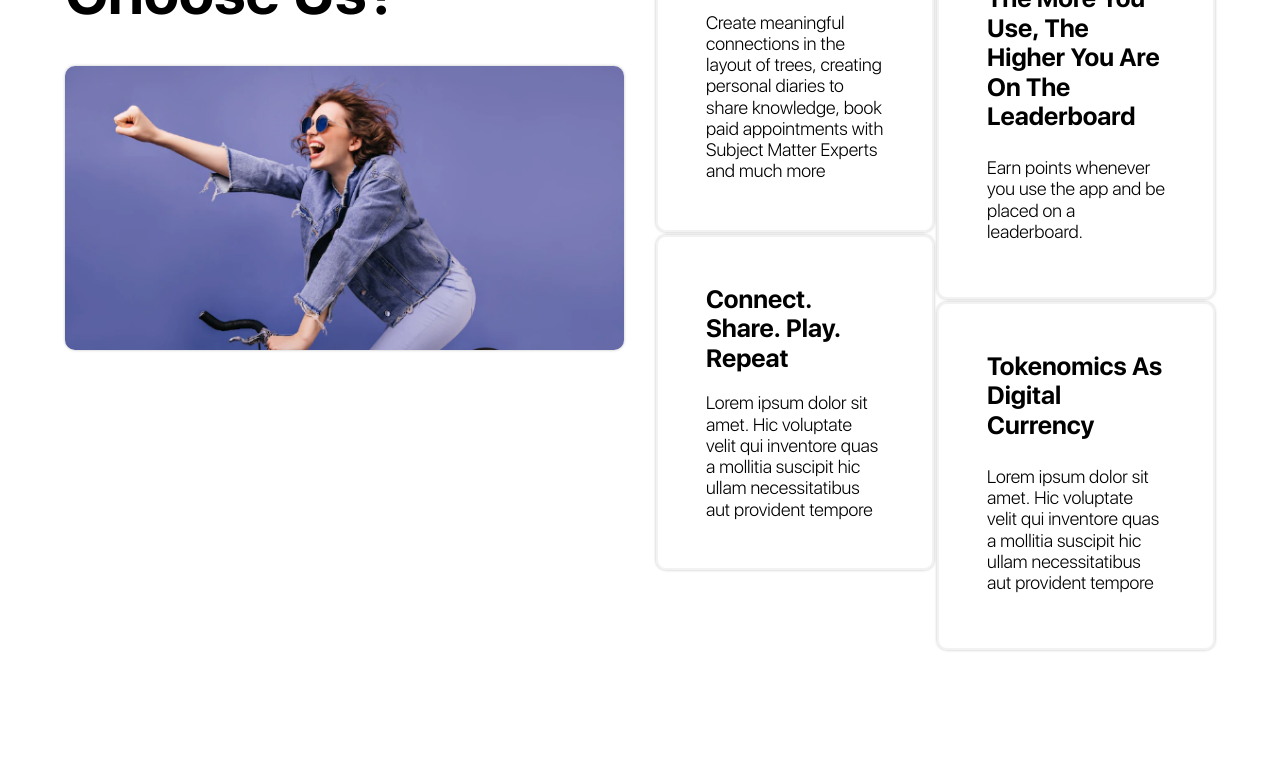
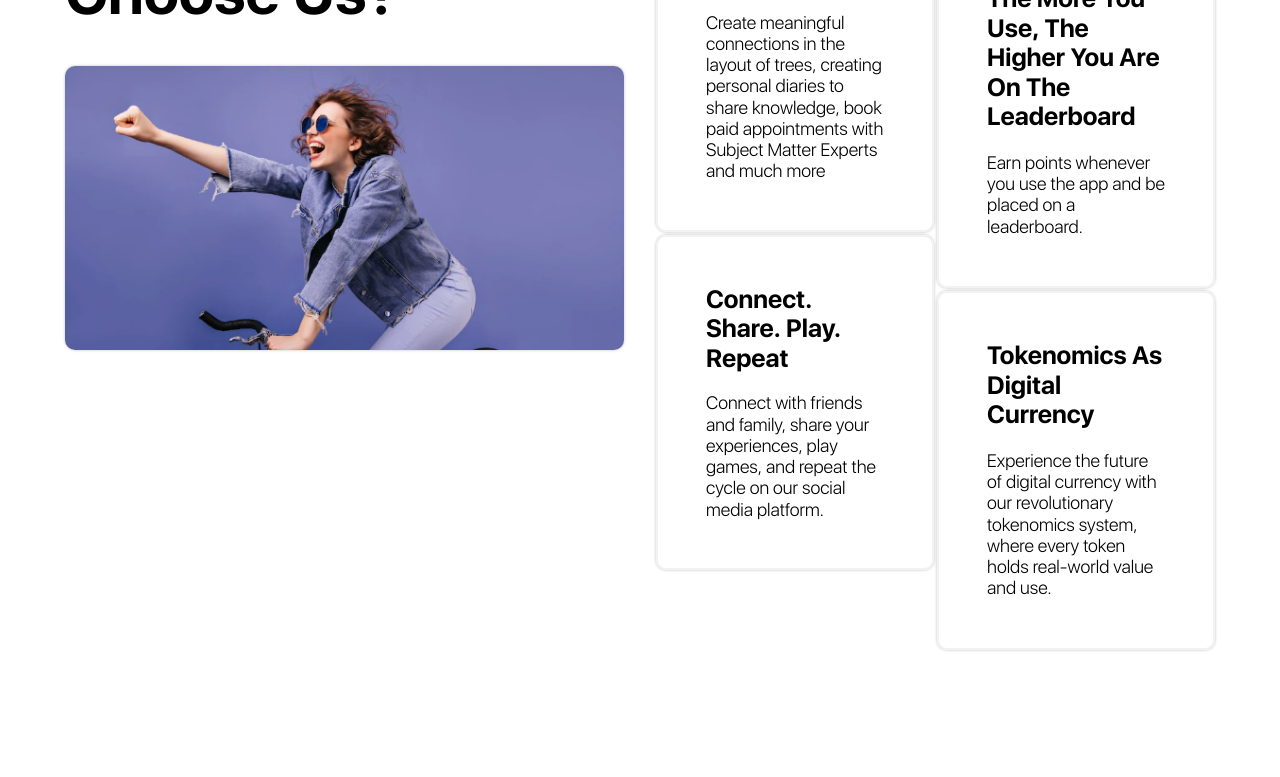
Before and after one commit to formorri/BFFGram, a Next.js app: page / in a window 1280 px wide. Shown: the part 1202-1979 px from the top of the page. Built offline with nearby package versions, Linux system fonts and the light colour scheme.

Commit message:
some text changes

```diff
--- a/src/pages/about.js
+++ b/src/pages/about.js
@@ -15,6 +15,7 @@ import Footer from '../components/Footer';
 
 import styles from '../styles/About.module.scss'
 import ArrowOutwardIcon from '@mui/icons-material/ArrowOutward';
+import PlayArrowIcon from '@mui/icons-material/PlayArrow';
 
 import { images } from './../constants';
 
@@ -117,6 +118,9 @@ export default function Home() {
                     <div className={styles.description}>
                         <p>Write up about Monah’s accomplishments, passion for the company….Lorem ipsum dolor sit amet. Hic voluptate velit qui inventore quas a mollitia suscipit hic ullam necessitatibus aut provident tempore. Quo voluptas esse id natus pariatur sed magni enim qui magni quas a mollitia suscipit hic ullam necessitatibus aut provident tempore. Quo voluptas esse id natus pariatur sed magni enim qui magni.</p>
                     </div>
+                    <div className={styles['buttons-dark']}>
+                        <Link href="/">Play video <PlayArrowIcon />  </Link>
+                    </div>
                 </Grid12>
                 <Image
                     src={images.aboutFounder}
--- a/src/pages/index.js
+++ b/src/pages/index.js
@@ -51,7 +51,7 @@ export default function Home() {
         <Grid12>
           <div>
             <div className={styles.title}>
-              <h1>All In One Application</h1>
+              <h1>All In One App</h1>
             </div>
             <div className={styles.description}>
               <p>BFF Gram aims to be one of the most popular social networking platforms in the globe after launching in the UK. This multi-feature application will be known for its family/friends/advisors’ networking capabilities.</p>
@@ -140,11 +140,7 @@ export default function Home() {
                 </Card>
                 <Card>
                   <h2>Connect. Share. Play. Repeat</h2>
-                  <p>Lorem ipsum dolor sit amet. Hic
-                    voluptate velit qui inventore
-                    quas a mollitia suscipit hic
-                    ullam necessitatibus aut
-                    provident tempore</p>
+                  <p>Connect with friends and family, share your experiences, play games, and repeat the cycle on our social media platform.</p>
                 </Card>
               </div>
               <div className={styles.column2}>
@@ -154,11 +150,7 @@ export default function Home() {
                 </Card>
                 <Card>
                   <h2>Tokenomics as Digital Currency</h2>
-                  <p>Lorem ipsum dolor sit amet. Hic
-                    voluptate velit qui inventore
-                    quas a mollitia suscipit hic
-                    ullam necessitatibus aut
-                    provident tempore</p>
+                  <p>Experience the future of digital currency with our revolutionary tokenomics system, where every token holds real-world value and use.</p>
                 </Card>
               </div>
             </Grid12>
--- a/src/styles/About.module.scss
+++ b/src/styles/About.module.scss
@@ -27,6 +27,7 @@
 
 .buttons-dark {
     @include dark-button;
+    width: fit-content;
 }
 
 
```
Also changed, not shown: src/pages/tokenomics.js (+4 -4 lines).
